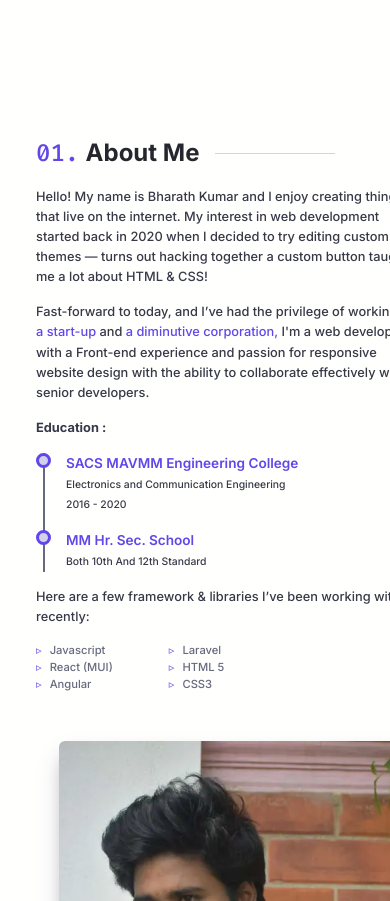
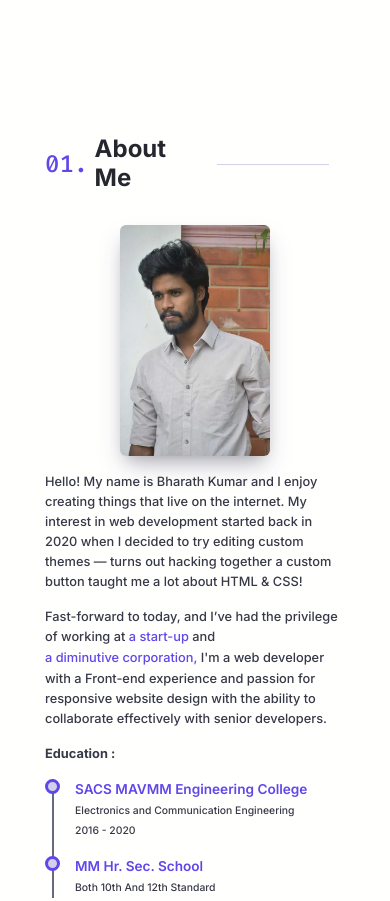
Before and after one commit to Bharathns25/portfolio, a plain HTML site: page index.html in a window 390 px wide. Shown: the part 760-1661 px from the top of the page. Drawn offline with nearby package versions, Linux system fonts and the light colour scheme; no server answers.

Commit message:
responsive fix

```diff
--- a/css/queries.css
+++ b/css/queries.css
@@ -213,3 +213,41 @@
     display: flex !important;
   }
 }
+@media (max-width: 425.98px){
+  .header{
+    padding: 0;
+  }
+  .section-margin{
+    margin: 50px 10px;
+  }
+  .heading-position {
+    font-size: 23px;
+}
+.section-margin {
+  max-width: 300px;
+}
+.landing-content {
+  justify-content: center;
+}
+}
+
+@media (max-width: 767.98px){
+  .social-icons, .mail-text{
+    display: none;
+  }
+  .aboutus-content{
+    flex-direction: column-reverse;
+  }
+}
+@media (max-width: 991.98px){
+  .aboutus-content{
+    flex-direction: column-reverse;
+  }
+  .about-image {
+    width: 50%;
+    margin: 2rem 1rem 2rem;
+  }
+  .about-img {
+    align-items: center;
+  }
+}
```
